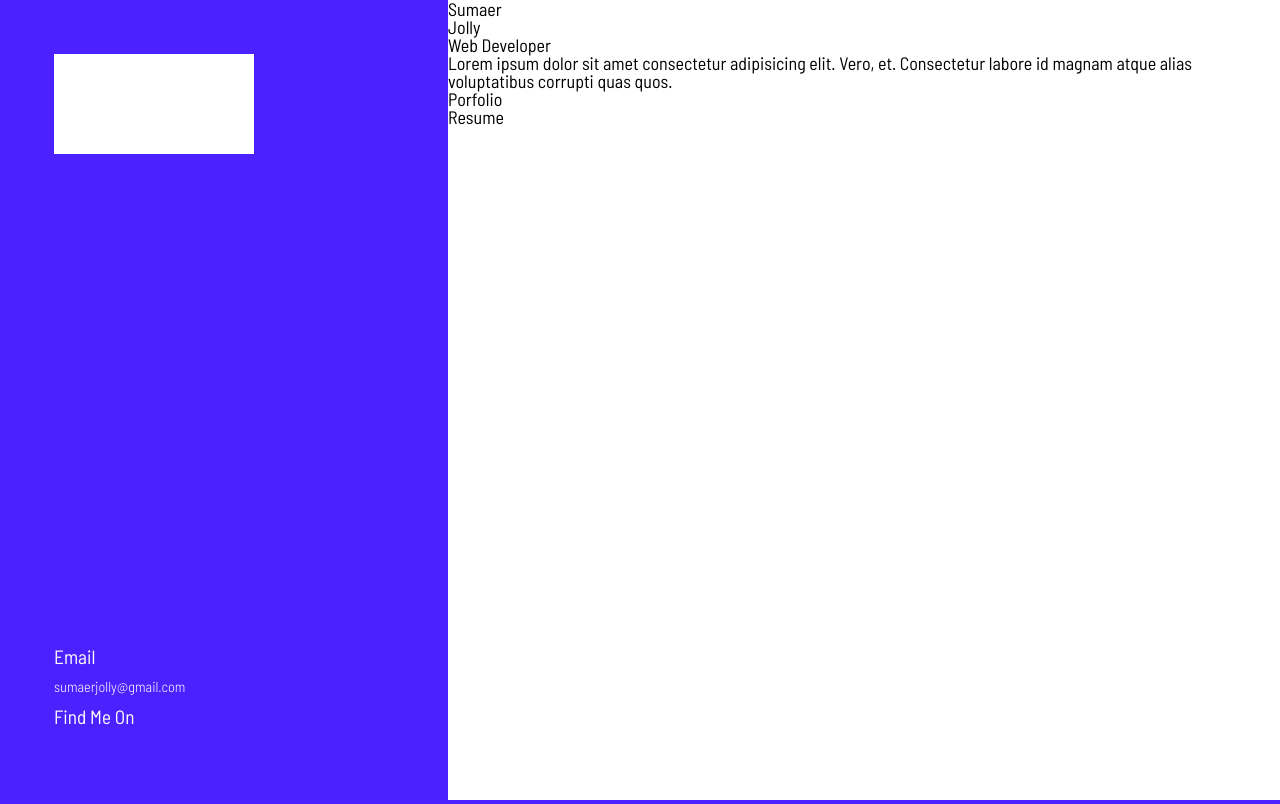
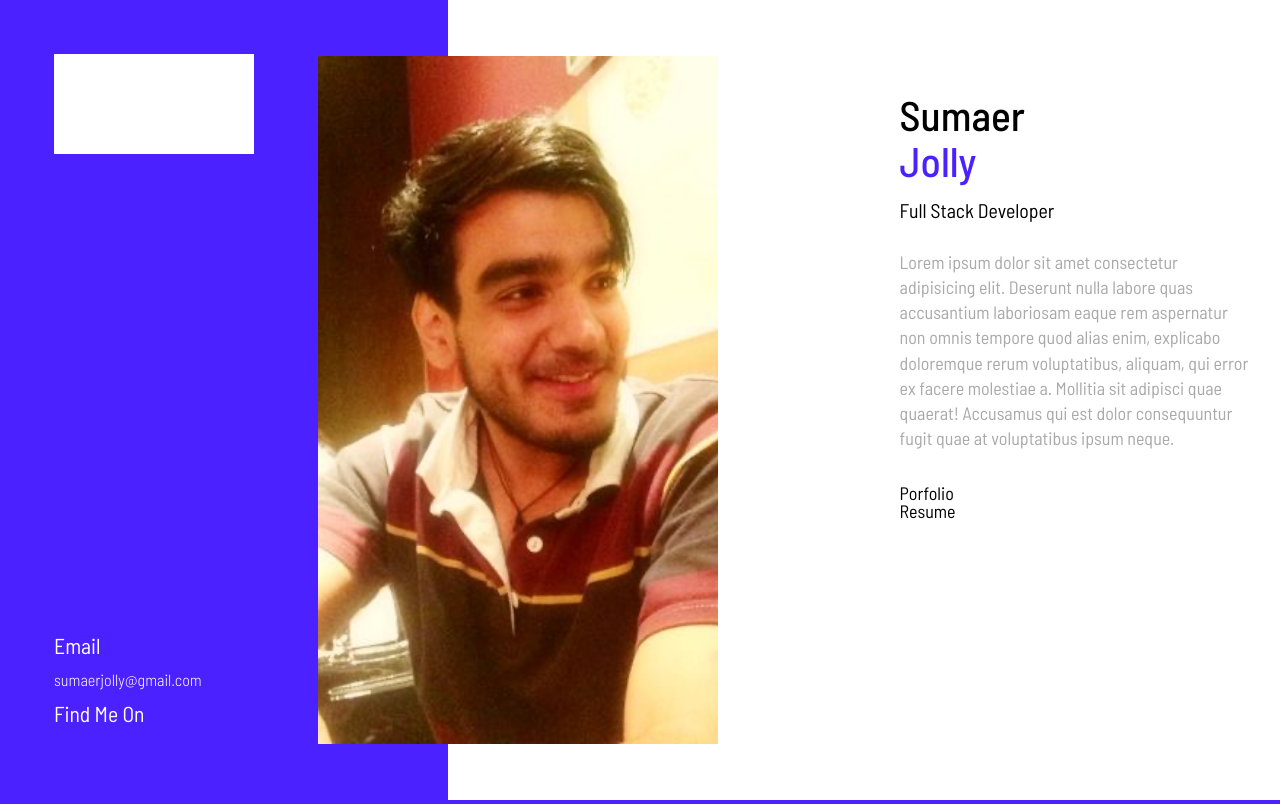
Before and after one commit to sumaerjolly/test-portfolio, a website with bundled scripts: page src/index.html in a window 1280 px wide. Built offline with nearby package versions, Linux system fonts and the light colour scheme.

Commit message:
add basic home page styling and iamges

```diff
--- a/src/index.html
+++ b/src/index.html
@@ -10,8 +10,7 @@
       rel="stylesheet"
     />
   </head>
-  <body>
-    <div class="home">
+  <body class="home">
     <div class="hamburger-icon"></div>
     <section class="info-section">
       <div class="logo"></div>
@@ -28,23 +27,29 @@
       </div>
     </section>
     <section class="content-area">
+      <div class="img-container">
         <div class="user-img"></div>
+      </div>
+      <div class="profile-section">
         <div class="profile">
           <h1>
             Sumaer<br />
-            Jolly
+            <span>Jolly</span>
           </h1>
-          <h5>Web Developer</h5>
+          <h5>Full Stack Developer</h5>
           <p>
-            Lorem ipsum dolor sit amet consectetur adipisicing elit. Vero, et.
-            Consectetur labore id magnam atque alias voluptatibus corrupti quas
-            quos.
+            Lorem ipsum dolor sit amet consectetur adipisicing elit. Deserunt
+            nulla labore quas accusantium laboriosam eaque rem aspernatur non
+            omnis tempore quod alias enim, explicabo doloremque rerum
+            voluptatibus, aliquam, qui error ex facere molestiae a. Mollitia sit
+            adipisci quae quaerat! Accusamus qui est dolor consequuntur fugit
+            quae at voluptatibus ipsum neque.
           </p>
           <div class="primary-btn">Porfolio</div>
           <div class="ghost-btn">Resume</div>
         </div>
+      </div>
     </section>
-    </div>
 
     <script src="./js/index.js"></script>
   </body>
--- a/src/scss/_home.scss
+++ b/src/scss/_home.scss
@@ -4,6 +4,7 @@
     height: 100px;
     width: 200px;
   }
+
   .info-section {
     padding: 54px;
     width: 35%;
@@ -29,10 +30,64 @@
       }
     }
   }
+
   .content-area {
     margin-left: 35%;
     background: white;
     width: 65%;
+    padding: 0 0 0 25%;
     height: 100vh;
+
+    .img-container {
+      display: inline-block;
+      width: 25%;
+      position: relative;
+      height: 100%;
+
+      .user-img {
+        position: absolute;
+        top: 56px;
+        left: -450px;
+        width: 400px;
+        height: calc(100% - 112px);
+        background: url('../img/IMG_0382.JPG') no-repeat center center;
+        -webkit-background-size: cover;
+        -moz-background-size: cover;
+        -o-background-size: cover;
+        background-size: cover;
+      }
+    }
+
+    .profile-section {
+      display: inline-block;
+      vertical-align: top;
+      padding: 18% 0 0;
+      max-width: 350px;
+
+      .profile {
+        h1 {
+          font-size: 2.3rem;
+          font-weight: 500;
+          line-height: 1.1;
+          margin-bottom: 1rem;
+
+          span {
+            color: $color1;
+          }
+        }
+
+        h5 {
+          font-size: 1.1rem;
+          margin: 0 0 1.6rem;
+        }
+
+        p {
+          color: $color4;
+          font-weight: 400;
+          line-height: 1.4;
+          margin-bottom: 1.8rem;
+        }
+      }
+    }
   }
 }
--- a/src/scss/main.scss
+++ b/src/scss/main.scss
@@ -2,7 +2,12 @@
 @import 'variables';
 @import 'home';
 
-body {
+* {
+  box-sizing: border-box;
+}
+
+body,
+html {
   font-size: 18px;
   background: $color1;
   font-family: 'Barlow Semi Condensed', sans-serif;
```
Also changed, not shown: dist/IMG_0382.a442a03b.JPG (added), dist/index.html, src/img/IMG_0382.JPG (added), 7 other files. Lines whose indentation alone changed are shown as unchanged.
